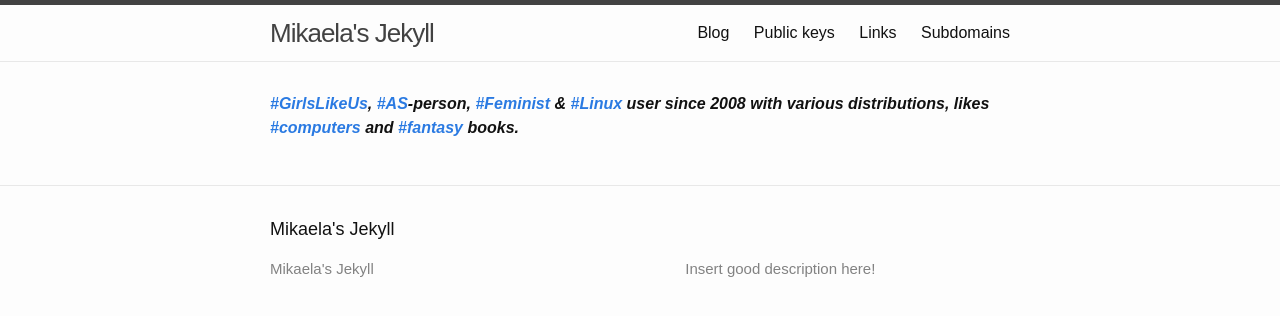
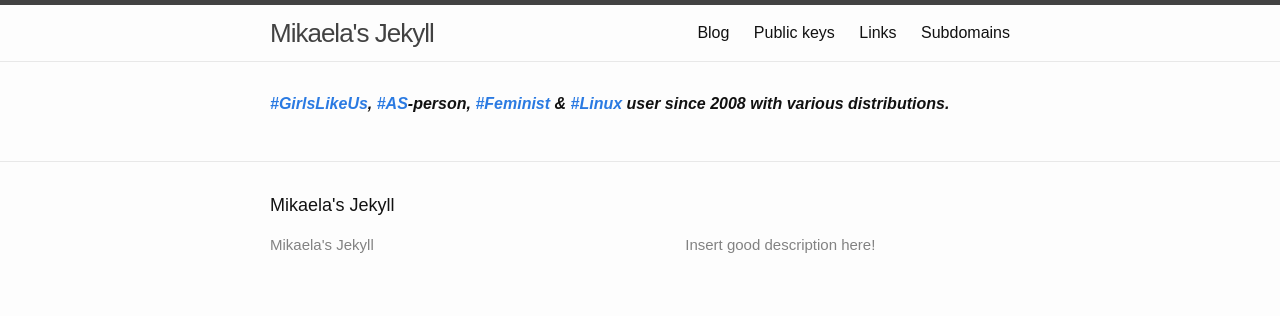
Before and after one commit to Mikaela/mikaela.github.io, a Jekyll site: the page built from index.markdown, in a window 1280 px wide. Shown: the top 316 px of the page. Built offline with Jekyll 4.4.1, drawn with Linux system fonts in a browser that asks for light colours; Markdown is read by kramdown in place of the engine named in the settings.

Commit message:
index: cut biography

```diff
--- a/index.markdown
+++ b/index.markdown
@@ -3,11 +3,9 @@ layout: default
 ---
 
 ***[#GirlsLikeUs], [#AS]-person, [#Feminist] & [#Linux] user since 2008
-with various distributions, likes [#computers] and [#fantasy] books.***
+with various distributions.***
 
 [#GirlsLikeUs]:https://duckduckgo.com/?q=GirlsLikeUs
 [#AS]:https://duckduckgo.com/?q=AS
 [#Feminist]:https://duckduckgo.com/?q=Feminist
 [#Linux]:https://duckduckgo.com/?q=Linux
-[#computers]:https://duckduckgo.com/?q=computers
-[#fantasy]:https://duckduckgo.com/?q=fantasy
```
